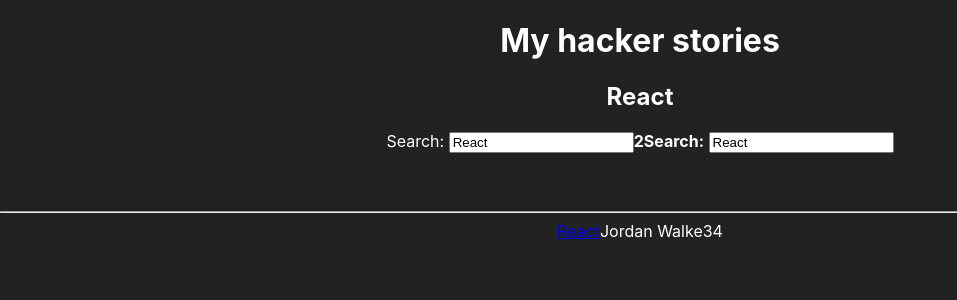
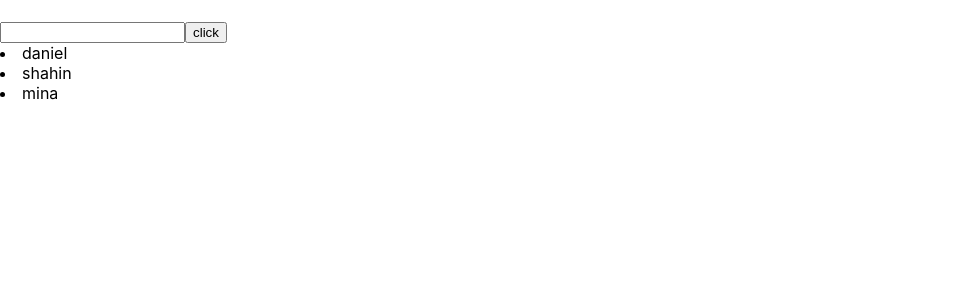
Before and after one commit to DanielCodex/learning-stuff, a React (Create React App) app in the folder the-road-to-react/hacker-stories/: page / in a window 1280 px wide. Shown: the top 300 px of the page, without its empty margins (0-957 px from the left). Built offline with nearby package versions, Linux system fonts and the light colour scheme.

Commit message:
i should do something else, i got bored of this react bullshit

```diff
--- a/the-road-to-react/hacker-stories/package.json
+++ b/the-road-to-react/hacker-stories/package.json
@@ -10,6 +10,7 @@
     "react": "^17.0.2",
     "react-dom": "^17.0.2",
     "react-scripts": "4.0.3",
+    "uuid": "^3.4.0",
     "web-vitals": "^1.0.1"
   },
   "scripts": {
--- /dev/null
+++ b/the-road-to-react/hacker-stories/src/addItemToList.js
@@ -0,0 +1,74 @@
+import React, { useReducer, useState } from "react";
+import { v4 as uuid4 } from "uuid";
+
+const initialList = [
+  {
+    id: "a",
+    name: "daniel",
+  },
+  {
+    id: "b",
+    name: "shahin",
+  },
+  {
+    id: "c",
+    name: "mina",
+  },
+];
+
+const listReducer = (state, action) => {
+  switch (action.type) {
+    case "add_item":
+      return state.concat({ name: action.name, id: action.id });
+    default:
+      throw new Error();
+  }
+};
+
+function App() {
+  const [name, setName] = useState("");
+  // const [newList, setNewList] = useState(initialList);
+
+  const [list, dispatchList] = useReducer(listReducer, initialList);
+
+  const handleChange = (event) => {
+    setName(event.target.value);
+  };
+
+  const addItem = () => {
+    dispatchList({ type: "add_item", name: name, id: uuid4() });
+
+    setName("");
+  };
+
+  return (
+    <div>
+      <h1>{name}</h1>
+      <AddItem name={name} onChange={handleChange} onAdd={addItem} />
+      <List list={list} />
+    </div>
+  );
+}
+
+const AddItem = ({ name, onChange, onAdd }) => {
+  return (
+    <div>
+      <input type="text" value={name} onChange={onChange} />
+      <button type="button" onClick={onAdd}>
+        click
+      </button>
+    </div>
+  );
+};
+
+const List = ({ list }) => {
+  return (
+    <div>
+      {list.map((item) => {
+        return <li key={item.id}>{item.name}</li>;
+      })}
+    </div>
+  );
+};
+
+export default App;
--- a/the-road-to-react/hacker-stories/src/index.js
+++ b/the-road-to-react/hacker-stories/src/index.js
@@ -2,7 +2,11 @@ import React from "react";
 import ReactDOM from "react-dom";
 import "./index.css";
 import reportWebVitals from "./reportWebVitals";
-import App from "./App";
+// import App from "./App";
+
+// import App from "./reusableComponent";
+// import App from "./componentComposition";
+import App from "./addItemToList";
 
 // import App from "./simpleSearch"; // tbc
 
```
Also changed, not shown: 1 other file (tests, documents, lock files or other folders).
